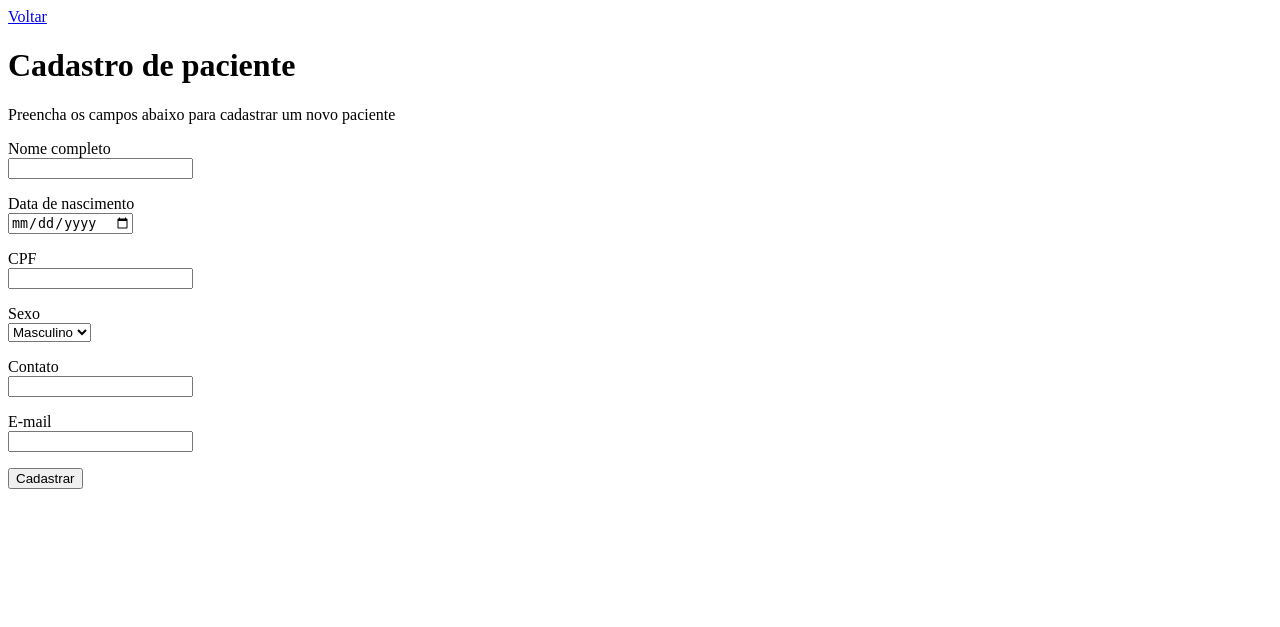
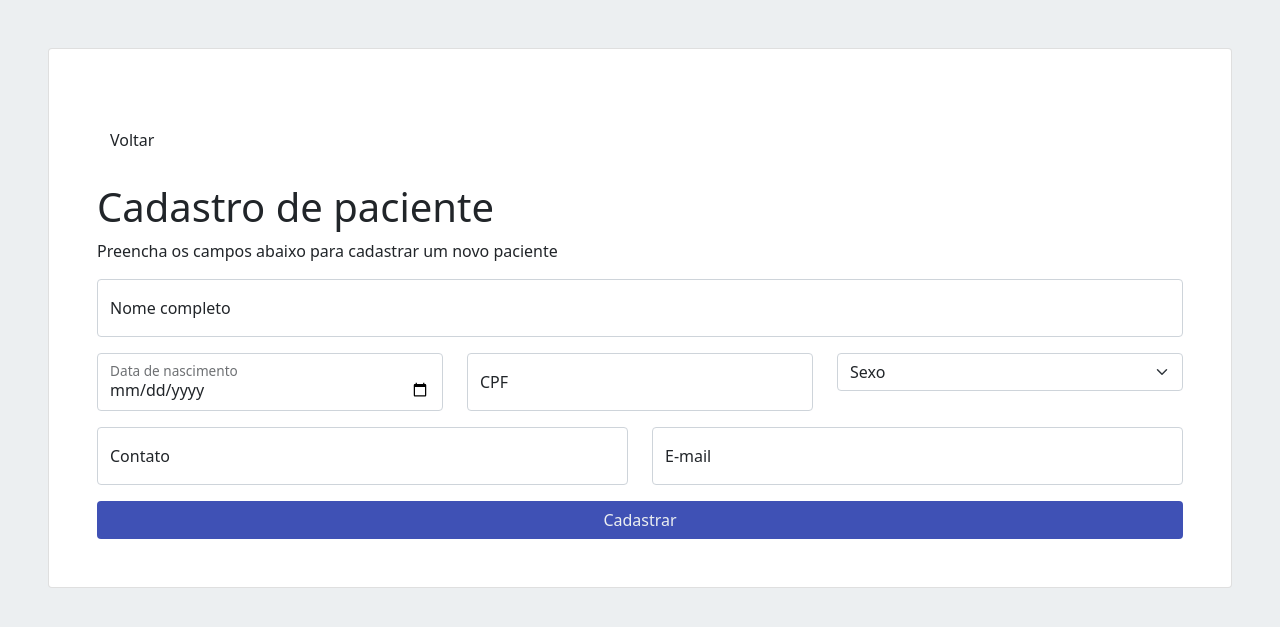
Before and after one commit to PedroHenriqueDevBR/clinic-system, a Django app: template clinic_system/core/templates/core/register-patient.html in a window 1280 px wide. Shown: the top 627 px of the page. Run offline with Django 3.2, Linux system fonts and the light colour scheme; the template is opened without the code that fills it, so the values that code supplies are empty; some libraries are stand-ins or nearby versions.

Commit message:
style: apply css to register patient

```diff
--- a/clinic_system/core/templates/core/register-patient.html
+++ b/clinic_system/core/templates/core/register-patient.html
@@ -1,59 +1,69 @@
-<!DOCTYPE html>
-<html lang="en">
+{% extends 'utils/base.html' %}
+{% block title %}Cadastrar paciente{% endblock %}
+{% block main %}
 
-<head>
-    <meta charset="UTF-8">
-    <title>Cadastrar paciente</title>
-</head>
+<div id="register-patient-page">
 
-<body>
-
-    <a href="/dashboard">Voltar</a>
-
-    {% if messages %}
-    <ul>
-        {% for message in messages %}
-        <li>{{ message }}</li>
-        {% endfor %}
-    </ul>
-    {% endif %}
+    <div class="card rounded px-5 py-5 mx-5 my-5">
+        <div class="div py-4">
+            <a href="/dashboard" class="btn">Voltar</a>
+        </div>
 
         <h1>Cadastro de paciente</h1>
         <p>Preencha os campos abaixo para cadastrar um novo paciente</p>
 
         <form method="POST">
             {% csrf_token %}
-        <p>
-            <label for="name">Nome completo</label><br>
-            <input type="text" id="name" name="name">
-        </p>
-        <p>
-            <label for="birthday">Data de nascimento</label><br>
-            <input type="date" id="birthday" name="birthday">
-        </p>
-        <p>
-            <label for="cpf">CPF</label><br>
-            <input type="text" id="cpf" name="cpf">
-        </p>
-        <p>
-            <label for="sex">Sexo</label><br>
-            <select name="sex" id="sex">
+
+            <div class="form-floating mb-3">
+                <input class="form-control" type="text" id="name" name="name" placeholder="Nome completo">
+                <label for="name">Nome completo</label>
+            </div>
+
+            <div class="row">
+                <div class="col">
+                    <div class="form-floating mb-3">
+                        <input class="form-control" type="date" id="birthday" name="birthday" placeholder="Data de nascimento">
+                        <label for="birthday">Data de nascimento</label>
+                    </div>
+                </div>
+
+                <div class="col">
+                    <div class="form-floating mb-3">
+                        <input class="form-control" type="text" id="cpf" name="cpf" placeholder="CPF">
+                        <label for="cpf">CPF</label>
+                    </div>
+                </div>
+
+                <div class="col">
+                    <select class="form-select" aria-label="Default select example" name="sex" id="sex">
+                        <option selected disabled>Sexo</option>
                         <option value="M">Masculino</option>
                         <option value="F">Feminino</option>
                     </select>
-        </p>
-        <p>
-            <label for="contact">Contato</label><br>
-            <input type="text" id="contact" name="contact">
-        </p>
-        <p>
-            <label for="email">E-mail</label><br>
-            <input type="text" id="email" name="email">
-        </p>
+                </div>
+            </div>
 
-        <button type="submit">Cadastrar</button>
+            <div class="row">
+                <div class="col">
+                    <div class="form-floating mb-3">
+                        <input class="form-control" type="text" id="contact" name="contact" placeholder="Contato">
+                        <label for="contact">Contato</label>
+                    </div>
+                </div>
+
+                <div class="col">
+                    <div class="form-floating mb-3">
+                        <input class="form-control" type="text" id="email" name="email" placeholder="E-mail">
+                        <label for="email">E-mail</label>
+                    </div>
+                </div>
+            </div>
+
+            <button type="submit" class="btn primary-color-app white-text full-width">Cadastrar</button>
         </form>
+    </div>
+</div>
 
-</body>
 
-</html>
+{% endblock %}
```
Also changed, not shown: clinic_system/core/templates/core/clinic-management.html (+16 -15 lines). Lines whose indentation alone changed are shown as unchanged.
